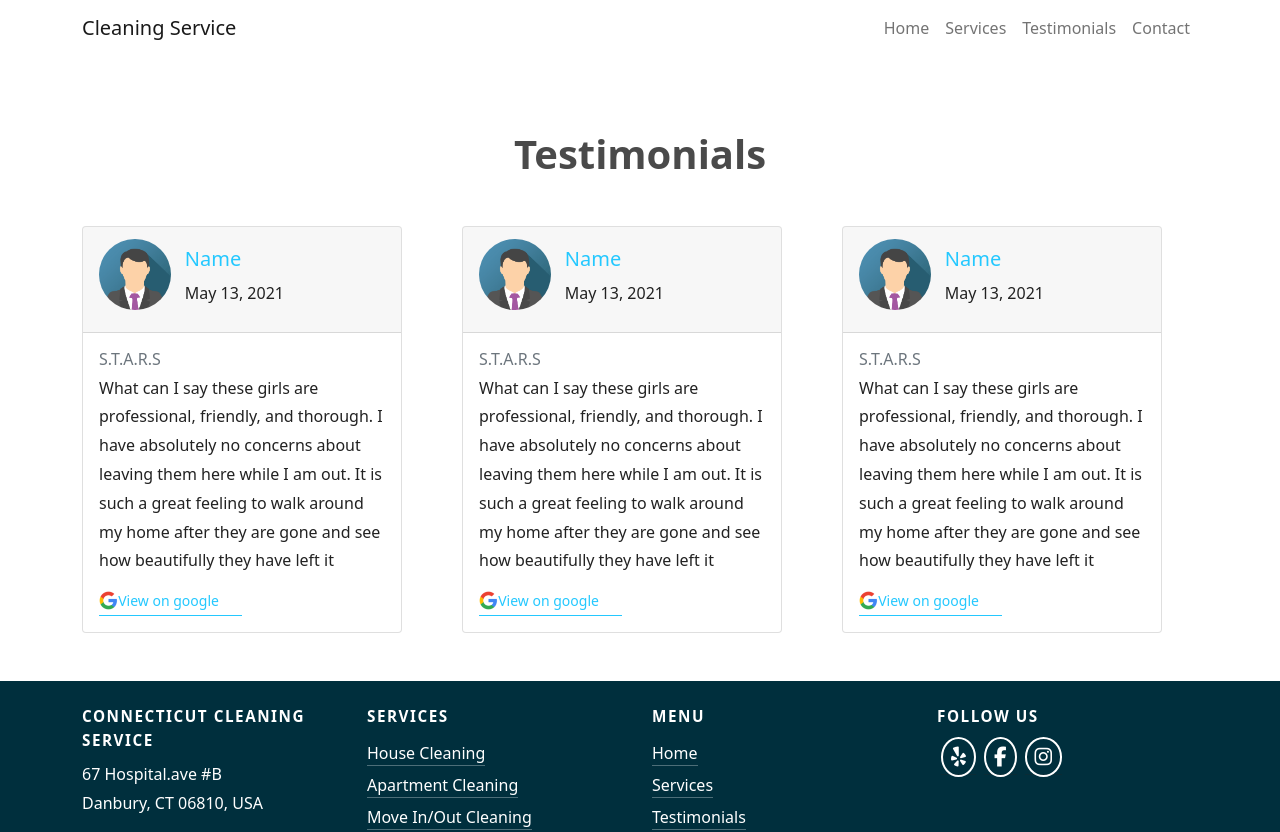
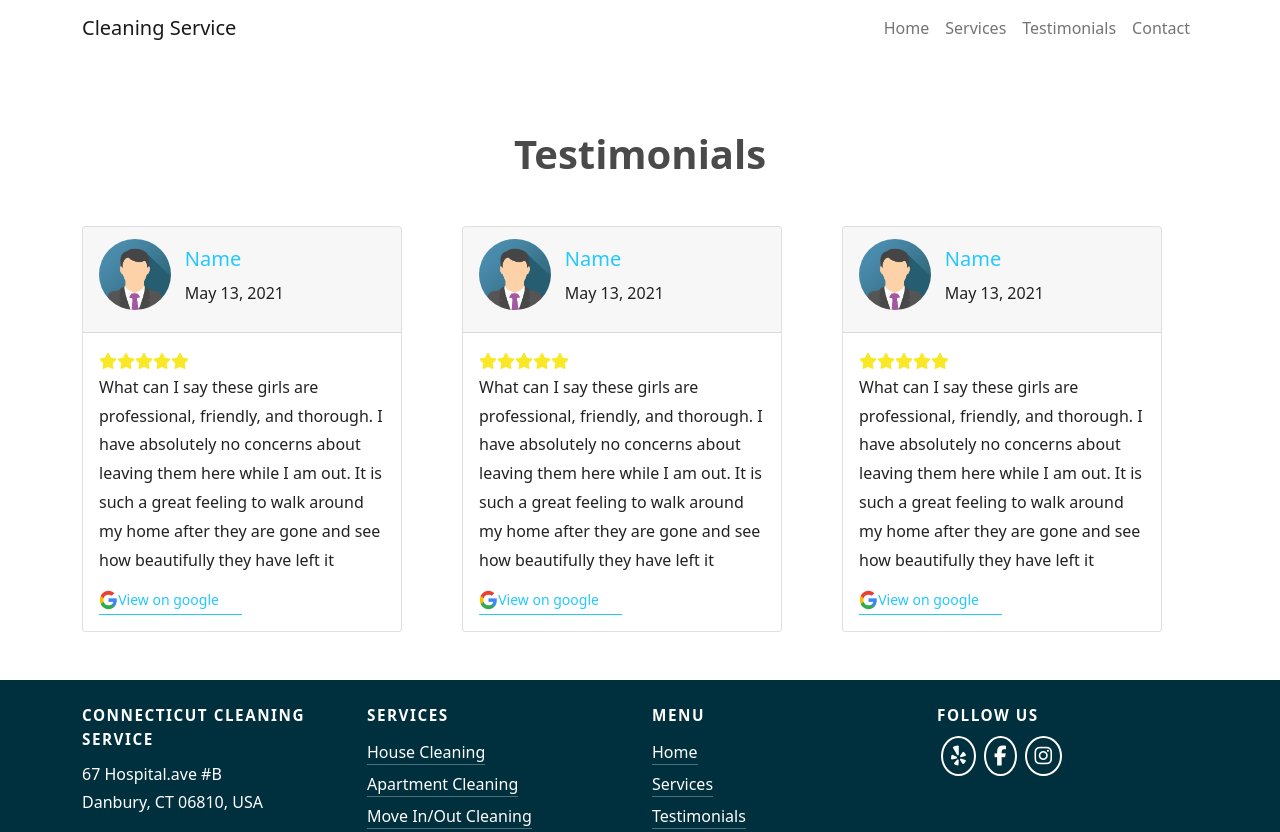
Before and after one commit to milosamec/ct-clean-serv, a React (Create React App) app in the folder frontend/: page /testimonials in a window 1280 px wide. Shown: the top 832 px of the page. Built offline with nearby package versions, Linux system fonts and the light colour scheme.

Commit message:
added ratings to card

```diff
--- a/frontend/src/Screens/TestimonialsScreen.js
+++ b/frontend/src/Screens/TestimonialsScreen.js
@@ -1,4 +1,5 @@
 import React from 'react'
+import Rating from '../components/Rating'
 import avatar from '../avatar.png'
 import google from '../google.png'
 const TestimonialsScreen = () => {
@@ -30,8 +31,7 @@ const TestimonialsScreen = () => {
                                 </div>
                             </div>
                             <div class="card-body">
-                                {/* <h4 class="card-title p-text">Card Title</h4> */}
-                                <h6 class="card-subtitle text-muted p-text">S.T.A.R.S</h6>
+                                {<Rating />}
                                 <p class="card-text p-text">What can I say these girls are professional, friendly, and thorough. I have absolutely no concerns about leaving them here while I am out. It is such a great feeling to walk around my home after they are gone and see how beautifully they have left it</p>
                                 <div class="d-flex">
                                     <div class="w-50">
@@ -44,17 +44,14 @@ const TestimonialsScreen = () => {
                     <div class="col pb-5">
                         <div class="card" style={{width: '20rem'}}>
                             <div class="card-header d-flex p-text">
-                                {/* <div class="col"> */}
                                     <img src={avatar} alt="Avatar" class="avatar w-25 mt-1" />
-                                {/* </div> */}
                                 <div class="col testimonial-header-style mt-1">
                                     <h5 class="fw-light fs-5 blue">Name</h5>
                                     <p class="fw-light fs-6">{`${currentMonthShort} ${day}, ${year}`}</p>
                                 </div>
                             </div>
                             <div class="card-body">
-                                {/* <h4 class="card-title p-text">Card Title</h4> */}
-                                <h6 class="card-subtitle text-muted p-text">S.T.A.R.S</h6>
+                                {<Rating />}
                                 <p class="card-text p-text">What can I say these girls are professional, friendly, and thorough. I have absolutely no concerns about leaving them here while I am out. It is such a great feeling to walk around my home after they are gone and see how beautifully they have left it</p>
                                 <div class="d-flex">
                                     <div class="w-50">
@@ -67,17 +64,14 @@ const TestimonialsScreen = () => {
                     <div class="col pb-5">
                         <div class="card" style={{width: '20rem'}}>
                             <div class="card-header d-flex p-text">
-                                {/* <div class="col"> */}
                                     <img src={avatar} alt="Avatar" class="avatar w-25 mt-1" />
-                                {/* </div> */}
                                 <div class="col testimonial-header-style mt-1">
                                     <h5 class="fw-light fs-5 blue">Name</h5>
                                     <p class="fw-light fs-6">{`${currentMonthShort} ${day}, ${year}`}</p>
                                 </div>
                             </div>
                             <div class="card-body">
-                                {/* <h4 class="card-title p-text">Card Title</h4> */}
-                                <h6 class="card-subtitle text-muted p-text">S.T.A.R.S</h6>
+                                {<Rating />}
                                 <p class="card-text p-text">What can I say these girls are professional, friendly, and thorough. I have absolutely no concerns about leaving them here while I am out. It is such a great feeling to walk around my home after they are gone and see how beautifully they have left it</p>
                                 <div class="d-flex">
                                     <div class="w-50">
--- a/frontend/src/components/Rating.js
+++ b/frontend/src/components/Rating.js
@@ -1,6 +1,7 @@
 import React from 'react'
+import PropTypes from 'prop-types'
 
-const Rating = ({value, text, color}) => {
+const Rating = ({value, color}) => {
     return (
         <div className="rating">
             <span>
@@ -8,8 +9,38 @@ const Rating = ({value, text, color}) => {
                     value >= 1 ? 'fas fa-star' : value >= 0.5 ? 'fas fa-star-half-alt' : 'far fa-star'
                 }></i>
             </span>
+            <span>
+                <i style={{color}} className={
+                    value >= 2 ? 'fas fa-star' : value >= 1.5 ? 'fas fa-star-half-alt' : 'far fa-star'
+                }></i>
+            </span>
+            <span>
+                <i style={{color}} className={
+                    value >= 3 ? 'fas fa-star' : value >= 2.5 ? 'fas fa-star-half-alt' : 'far fa-star'
+                }></i>
+            </span>
+            <span>
+                <i style={{color}} className={
+                    value >= 4 ? 'fas fa-star' : value >= 3.5 ? 'fas fa-star-half-alt' : 'far fa-star'
+                }></i>
+            </span>
+            <span>
+                <i style={{color}} className={
+                    value >= 5 ? 'fas fa-star' : value >= 4.5 ? 'fas fa-star-half-alt' : 'far fa-star'
+                }></i>
+            </span>
         </div>
     )
 }
 
+Rating.defaultProps = {
+    color: '#f8e825',
+    value: 5
+}
+
+Rating.propTypes = {
+    value: PropTypes.number.isRequired,
+    color: PropTypes.string.isRequired
+}
+
 export default Rating
```
